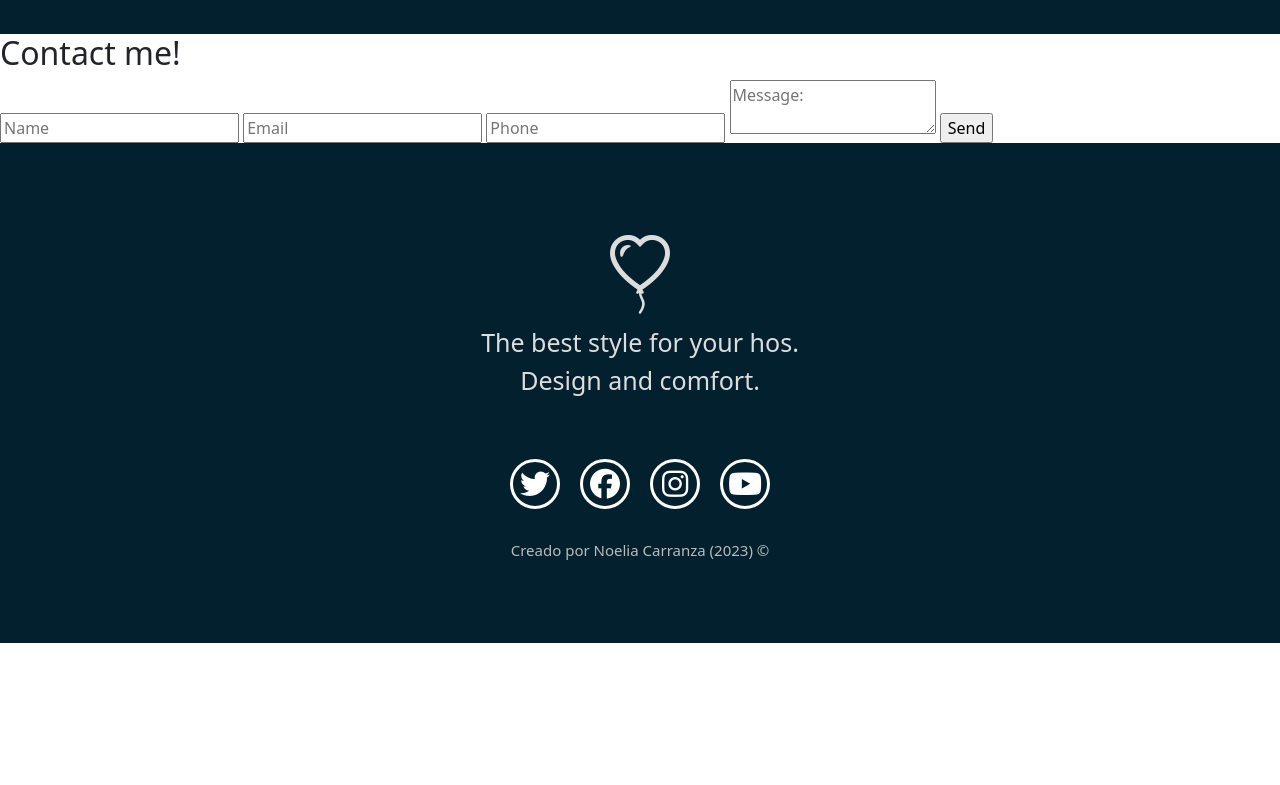
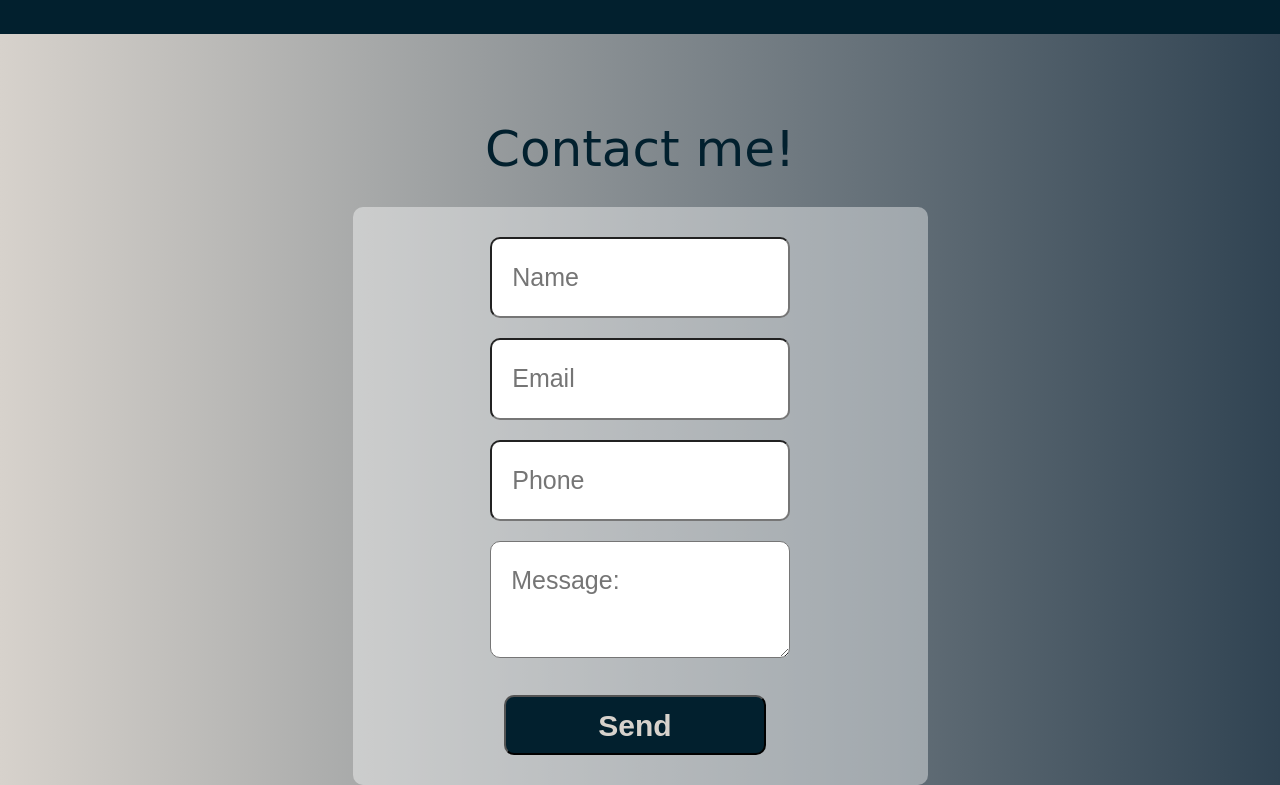
Before and after one commit to NoeCarranza/proyecto1, a plain HTML site: page FINAL/index.html in a window 1280 px wide. Shown: the part 4667-5452 px from the top of the page. Before the commit the page ends 5310 px from the top, so only its background shows below. Drawn offline with nearby package versions, Linux system fonts and the light colour scheme; no server answers.

Commit message:
style.css

```diff
--- a/FINAL/style.css
+++ b/FINAL/style.css
@@ -193,7 +193,6 @@ section {
   text-align: center;
   color: rgb(2, 32, 46);
   border: 50px;
-
 }
 
 .referencias-titulo {
@@ -227,7 +226,6 @@ section {
 }
 
 .carousel {
-  display: flex;
   font-family: "Quicksand", sans-serif;
   height: 60%;
   width: 60%;
@@ -235,8 +233,6 @@ section {
   display: center;
   padding: 10px;
   margin: auto;
-
-
 }
 /*VIDEO YOUTUBE**/
 .video-remodelacion {
@@ -248,7 +244,57 @@ section {
 }
 
 /*FORMULARIO**/
-.seccion-formulario {
+
+.formulario{
+background-image: linear-gradient(to right, #d7d2cc 0%, #304352 100%);
+padding: 65px;
+}
+.title {
+  font-family: "Yeseva One", cursive;
+  font-size: 50px;
+  color: rgb(2, 32, 46);
+  text-align: center;
+  padding: 20px;
+}
+
+.form_container {
+  font-family: "Quicksand", sans-serif;
+  background-color: rgba(255, 255, 255, 0.404);
+  width: 50%;
+  height: 20%;
+  display: grid;
+  align-items: center;
+  justify-content: center;
+  margin: auto;
+  grid-auto-columns: 70%;
+  text-align: center;
+  padding: 20px  20px 10px 20px;
+  border-radius: 10px;
+}
+
+
+
+.form_imput {
+  font-family: "Quicksand", sans-serif;
+  font-size: 25px;
+  width: 80%;
+  padding: 20px;
+  margin: 10px;
+  border-radius: 10px;
+}
+
+.form__cta {
+  width: 70%;
+  font-size: 30px;
+  font-weight: bold;
+  background-color: rgb(2, 32, 46);
+  color: #d7d2cc;
+  border-radius: 10px;
+  margin: 20px 20px 20px 10px;
+  height: 60px;
+}
+
+/*.seccion-formulario {
   background-color: rgb(221, 221, 221);
   text-align: center;
   border: 20px;
@@ -268,7 +314,7 @@ section {
   font-size: 25px;
 }
 
-/*FORMULARIO**/
+/*FORMULARIO
 
 .seccion-form {
   display: flex;
@@ -302,6 +348,7 @@ section {
   color: black;
   border-radius: 50%;
 }
+**/
 
 /*footer**/
 footer {
@@ -356,22 +403,3 @@ footer {
   padding: 20px;
 }
 /* ADAPTABLE RESPONSIVO**/
-@media screen and (mad-witch: 767px) {
-  .living estilo1 img-fluid {
-    max-width: 200px;
-  }
-}
-
-.living estilo2 img-fluid {
-  max-width: 200px;
-}
-
-.living estilo img-fluid {
-  max-width: 200px;
-}
-
-@media screen and (max-width: 767px) {
-  .navbar-brand {
-    display: none;
-  }
-}
```
